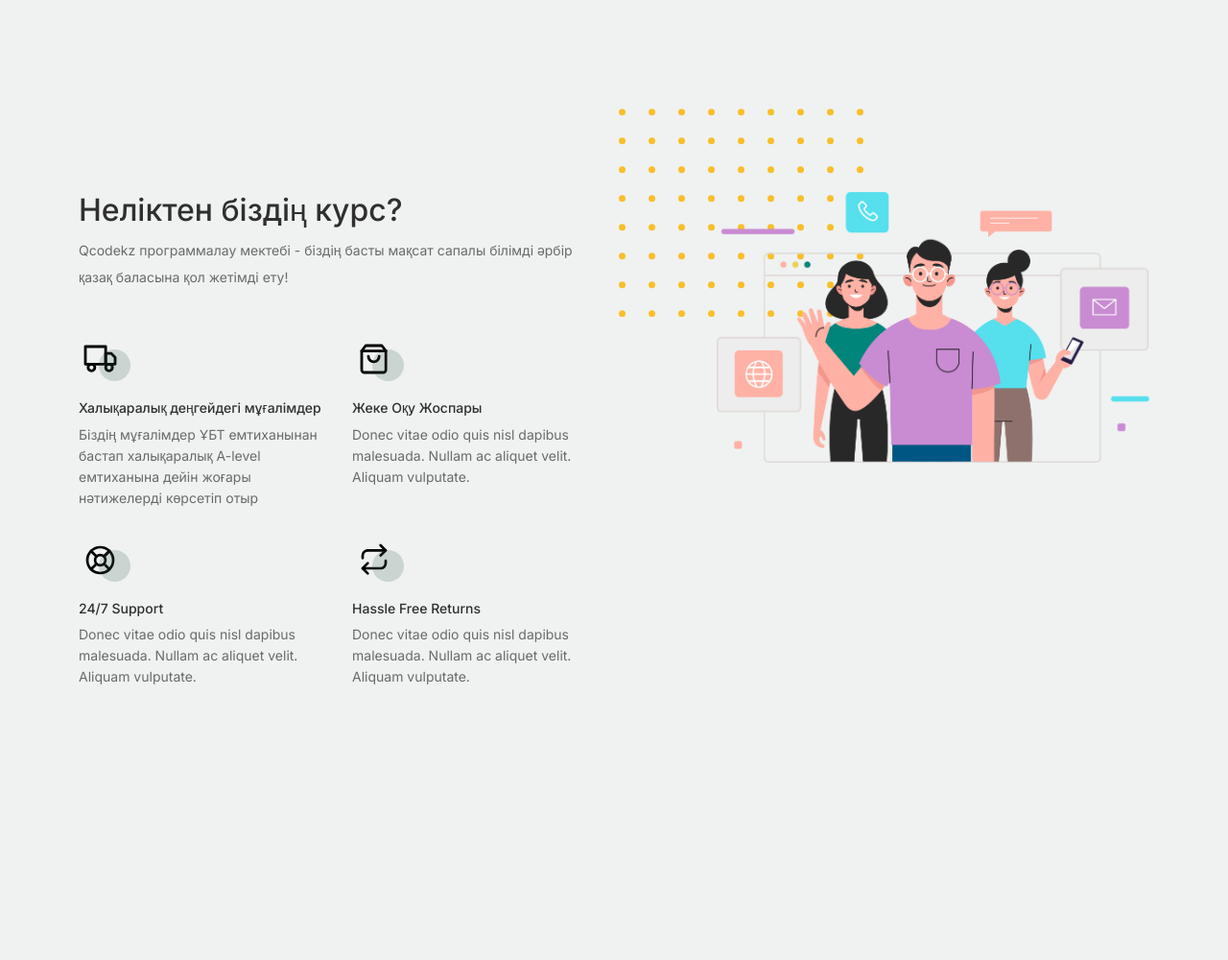
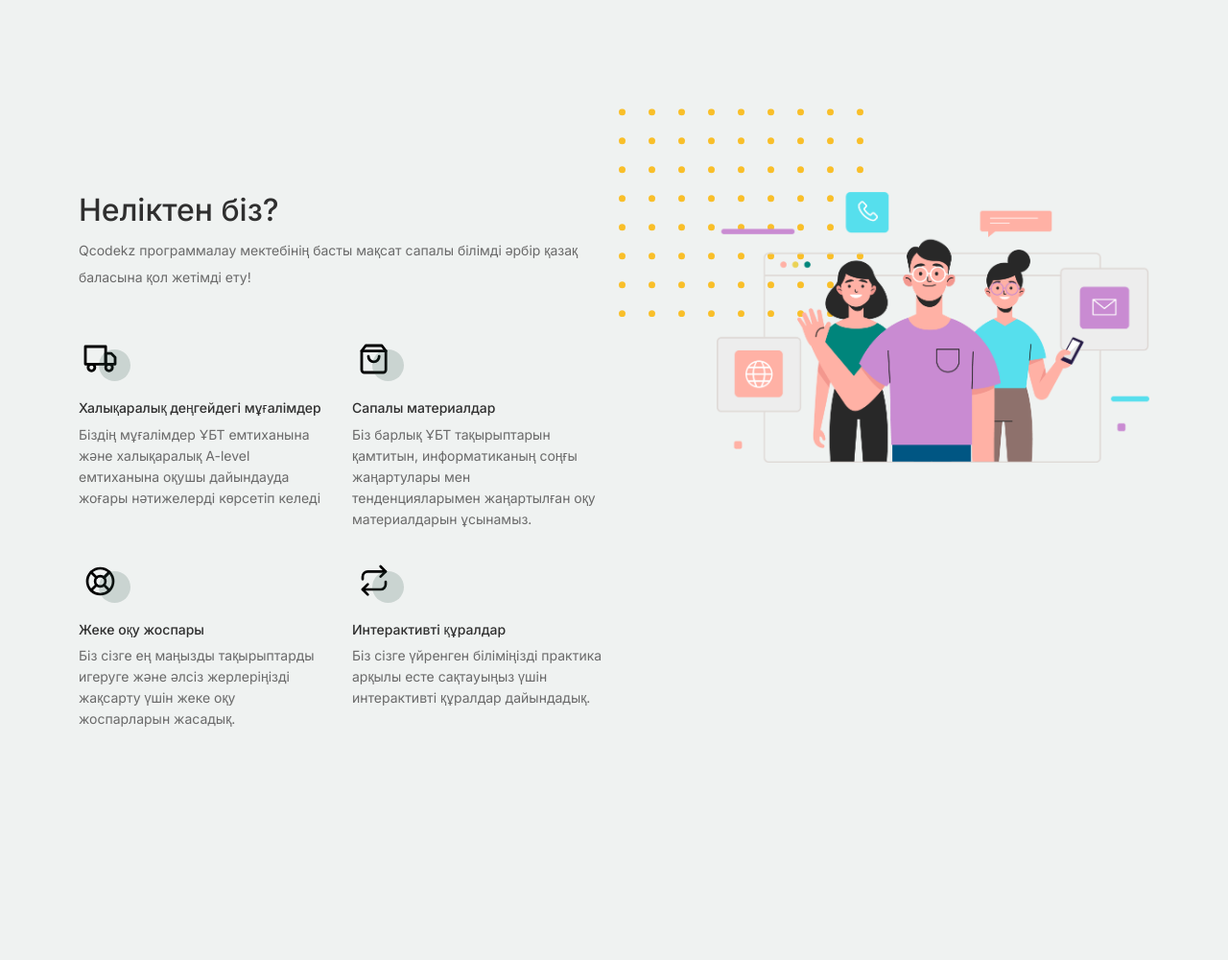
Before and after one commit to beliyaka98/landing, a Django app: page / in a window 1280 px wide. Shown: the part 2077-3077 px from the top of the page at 96% size. Run offline with Django 4.2, Linux system fonts and the light colour scheme; some libraries are stand-ins or nearby versions.

Commit message:
Your commit message

```diff
--- a/landing/templates/landing/index.html
+++ b/landing/templates/landing/index.html
@@ -181,8 +181,8 @@
 			<div class="container">
 				<div class="row justify-content-between">
 					<div class="col-lg-6">
-						<h2 class="section-title">Неліктен біздің курс?</h2>
-						<p>Qcodekz программалау мектебі - біздің басты мақсат сапалы білімді әрбір қазақ баласына қол жетімді ету!</p>
+						<h2 class="section-title">Неліктен біз?</h2>
+						<p>Qcodekz программалау мектебінің басты мақсат сапалы білімді әрбір қазақ баласына қол жетімді ету!</p>
 						<div class="row my-5">
 							<div class="col-6 col-md-6">
 								<div class="feature">
@@ -190,7 +190,7 @@
 										<img src="{% static 'images/truck.svg' %}" alt="Image" class="imf-fluid">
 									</div>
 									<h3>Халықаралық деңгейдегі мұғалімдер</h3>
-									<p>Біздің мұғалімдер ҰБТ емтиханынан бастап халықаралық A-level емтиханына дейін жоғары нәтижелерді көрсетіп отыр</p>
+									<p>Біздің мұғалімдер ҰБТ емтиханына және халықаралық A-level емтиханына оқушы дайындауда жоғары нәтижелерді көрсетіп келеді</p>
 								</div>
 							</div>
 
@@ -199,8 +199,8 @@
 									<div class="icon">
 										<img src="{% static 'images/bag.svg' %}" alt="Image" class="imf-fluid">
 									</div>
-									<h3>Жеке Оқу Жоспары</h3>
-									<p>Donec vitae odio quis nisl dapibus malesuada. Nullam ac aliquet velit. Aliquam vulputate.</p>
+									<h3>Сапалы материалдар</h3>
+									<p>Біз барлық ҰБТ тақырыптарын қамтитын, информатиканың соңғы жаңартулары мен тенденцияларымен жаңартылған оқу материалдарын ұсынамыз.</p>
 								</div>
 							</div>
 
@@ -209,8 +209,8 @@
 									<div class="icon">
 										<img src="{% static 'images/support.svg' %}" alt="Image" class="imf-fluid">
 									</div>
-									<h3>24/7 Support</h3>
-									<p>Donec vitae odio quis nisl dapibus malesuada. Nullam ac aliquet velit. Aliquam vulputate.</p>
+									<h3>Жеке оқу жоспары</h3>
+									<p>Біз сізге ең маңызды тақырыптарды игеруге және әлсіз жерлеріңізді жақсарту үшін жеке оқу жоспарларын жасадық.</p>
 								</div>
 							</div>
 
@@ -219,8 +219,8 @@
 									<div class="icon">
 										<img src="{% static 'images/return.svg' %}" alt="Image" class="imf-fluid">
 									</div>
-									<h3>Hassle Free Returns</h3>
-									<p>Donec vitae odio quis nisl dapibus malesuada. Nullam ac aliquet velit. Aliquam vulputate.</p>
+									<h3>Интерактивті құралдар</h3>
+									<p>Біз сізге үйренген біліміңізді практика арқылы есте сақтауыңыз үшін интерактивті құралдар дайындадық.</p>
 								</div>
 							</div>
 
```
